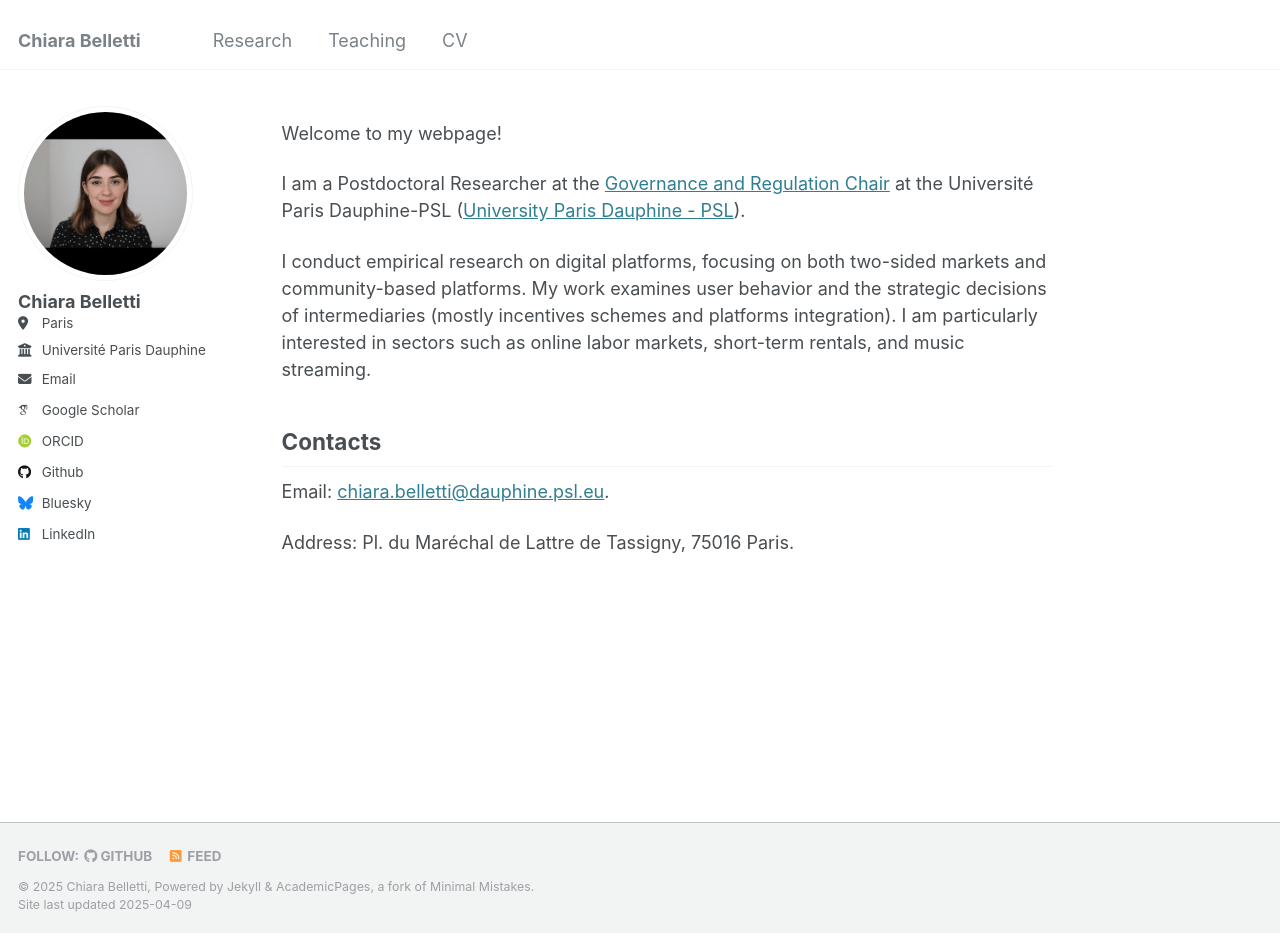
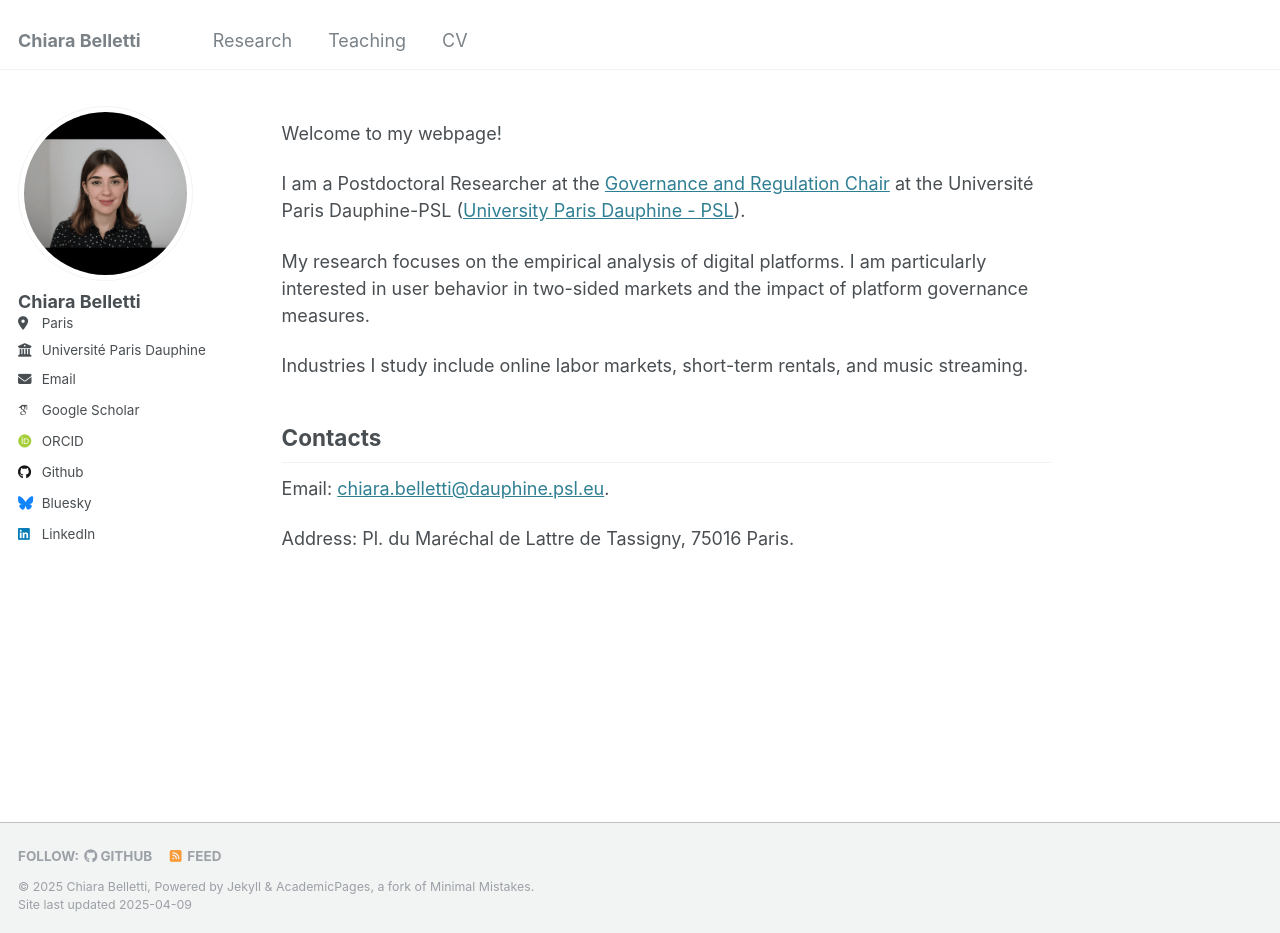
Before and after one commit to ChiaraBelletti/ChiaraBelletti.github.io, a Jekyll site: the page built from _pages/about.md, in a window 1280 px wide and 933 px high. Built offline with Jekyll 4.4.1, drawn with Linux system fonts in a browser that asks for light colours; some web fonts are replaced.

Commit message:
Update about.md

```diff
--- a/_pages/about.md
+++ b/_pages/about.md
@@ -12,8 +12,9 @@ Welcome to my webpage!
 
 I am a Postdoctoral Researcher at the <a href="https://chairgovreg.fondation-dauphine.fr/">Governance and Regulation Chair</a> at the Université Paris Dauphine-PSL (<a href="https://dauphine.psl.eu/">University Paris Dauphine - PSL</a>).
 
-I conduct empirical research on digital platforms, focusing on both two-sided markets and community-based platforms. My work examines user behavior and the strategic decisions of intermediaries (mostly incentives schemes and platforms integration).
-I am particularly interested in sectors such as online labor markets, short-term rentals, and music streaming.
+My research focuses on the empirical analysis of digital platforms. I am particularly interested in user behavior in two-sided markets and the impact of platform governance measures.
+
+Industries I study include online labor markets, short-term rentals, and music streaming.
 
 Contacts
 ------
```
